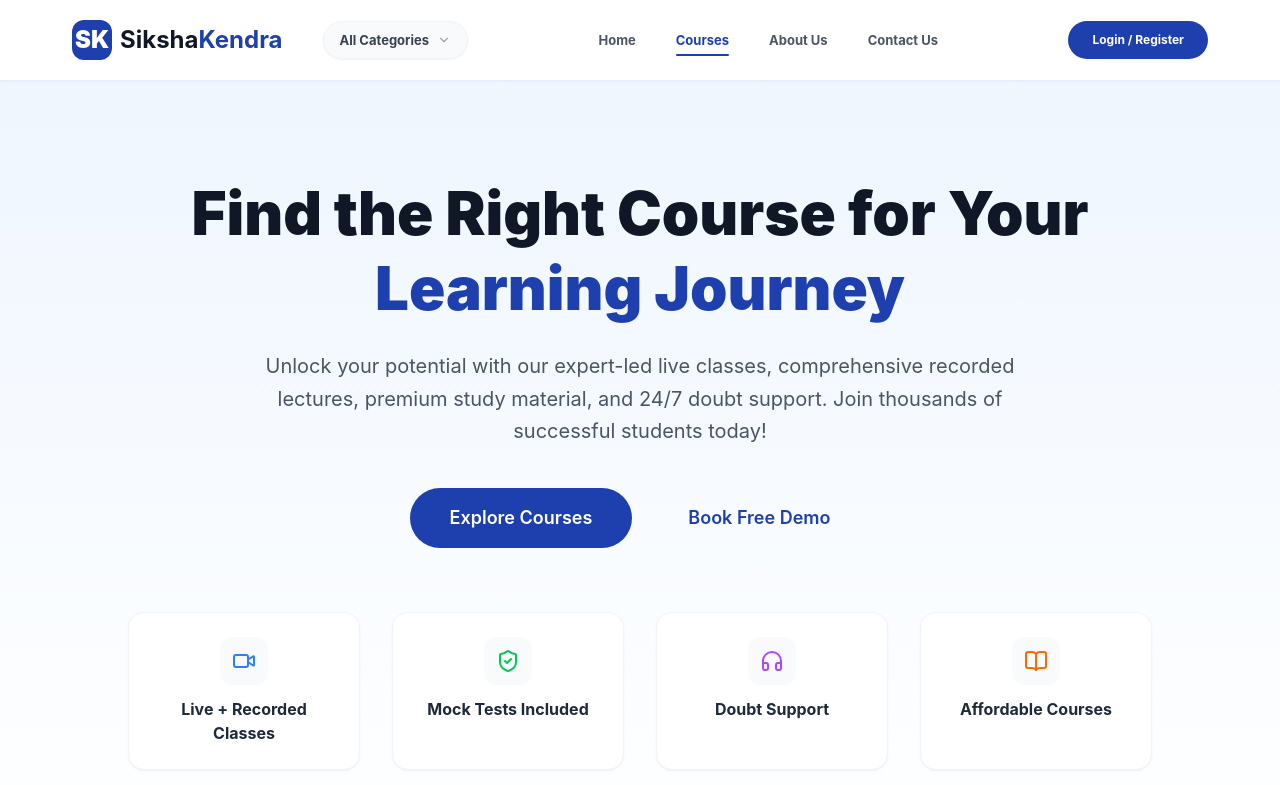
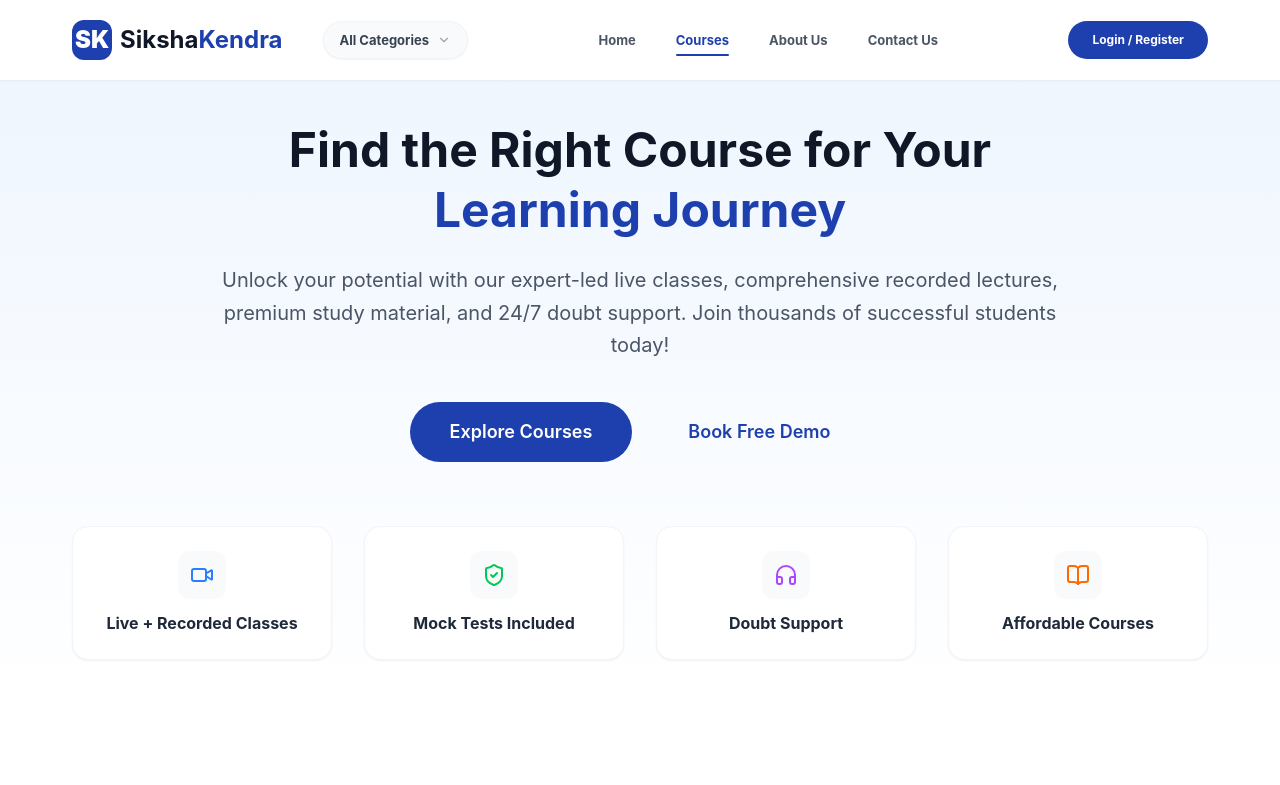
Before and after one commit to aadityak09771-sudo/TSK, a React (Vite) app: page /courses in a window 1280 px wide. Shown: the top 785 px of the page. Built offline with nearby package versions, Linux system fonts and the light colour scheme.

Commit message:
change font weights for bold headings

```diff
--- a/src/components/courses/CourseHero.tsx
+++ b/src/components/courses/CourseHero.tsx
@@ -11,13 +11,13 @@ export const CourseHero: React.FC = () => {
   ];
 
   return (
-    <section className="bg-gradient-to-b from-blue-50 to-white py-16 md:py-24">
+    <section className="bg-gradient-to-b from-blue-50 to-white py-16 md:py-10">
       <div className="container mx-auto px-4 text-center">
-        <h1 className="text-4xl md:text-6xl font-black text-gray-900 mb-6 leading-tight">
+        <h1 className="text-4xl md:text-5xl font-bold text-gray-900 mb-6 leading-tight">
           Find the Right Course for Your <br className="hidden md:block" />
           <span className="text-[var(--color-primary)]">Learning Journey</span>
         </h1>
-        <p className="text-lg md:text-xl text-gray-600 max-w-3xl mx-auto mb-10 leading-relaxed">
+        <p className="text-lg md:text-xl text-gray-600 max-w-4xl mx-auto mb-10 leading-relaxed">
           Unlock your potential with our expert-led live classes, comprehensive recorded lectures,
           premium study material, and 24/7 doubt support. Join thousands of successful students today!
         </p>
@@ -31,7 +31,7 @@ export const CourseHero: React.FC = () => {
           </Button>
         </div>
 
-        <div className="grid grid-cols-2 md:grid-cols-4 gap-4 md:gap-8 max-w-5xl mx-auto">
+        <div className="grid grid-cols-2 md:grid-cols-4 gap-4 md:gap-8 max-w-6xl mx-auto">
           {stats.map((stat, index) => (
             <div key={index} className="bg-white p-6 rounded-2xl shadow-sm border border-gray-100 flex flex-col items-center gap-3 transition-transform hover:-translate-y-1">
               <div className="w-12 h-12 bg-gray-50 rounded-xl flex items-center justify-center">
--- a/src/pages/About.tsx
+++ b/src/pages/About.tsx
@@ -68,9 +68,9 @@ export const About: React.FC<AboutProps> = ({ isDashboard = false }) => {
   return (
     <div className="bg-white">
       {/* Hero */}
-      <section className="py-24 bg-blue-50/50">
+      <section className="py-12 bg-blue-50/50">
         <div className="container text-center max-w-3xl">
-          <h1 className="text-5xl font-black mb-6 text-gray-900">Our Mission</h1>
+          <h1 className="text-5xl font-bold mb-6 text-gray-900">Our Mission</h1>
           <p className="text-xl text-gray-600 leading-relaxed">
             Siksha Kendra is an edutech platform focused on true academic excellence.
             We move beyond memorization to help students deeply understand, ask big questions,
@@ -80,7 +80,7 @@ export const About: React.FC<AboutProps> = ({ isDashboard = false }) => {
       </section>
 
       {/* Philosophy - ZigZag Row 1 */}
-      <section className="py-24">
+      <section className="py-12">
         <div className="container grid grid-cols-1 md:grid-cols-2 gap-16 items-center">
           <div>
             <h2 className="text-3xl font-black mb-6 italic text-[var(--color-primary)]">What Makes Us Different</h2>
--- a/src/pages/Contact.tsx
+++ b/src/pages/Contact.tsx
@@ -4,19 +4,14 @@ import { Button } from '../components/ui/Button';
 
 export const Contact: React.FC = () => {
   return (
-    <div className="bg-white pt-20">
-      {/* Simple Header */}
-      <div className="container pt-12">
-        <h1 className="text-4xl md:text-5xl font-black text-gray-900">Contact Us</h1>
-      </div>
-
+    <div className="bg-white">
       {/* Main Content */}
-      <section className="py-20">
+      <section className="py-5">
         <div className="container grid grid-cols-1 lg:grid-cols-2 gap-16">
           {/* Info Card */}
           <div className="space-y-12">
             <div>
-              <h2 className="text-3xl font-black mb-8 underline decoration-[var(--color-primary)] decoration-4 underline-offset-8">Get in Touch</h2>
+              <h2 className="text-3xl font-bold mb-8 underline decoration-[var(--color-primary)] decoration-4 underline-offset-8">Get in Touch</h2>
               <div className="space-y-8">
                 <div className="flex items-start gap-6">
                   <div className="w-12 h-12 bg-blue-50 text-[var(--color-primary)] rounded-xl flex items-center justify-center shrink-0">
```
